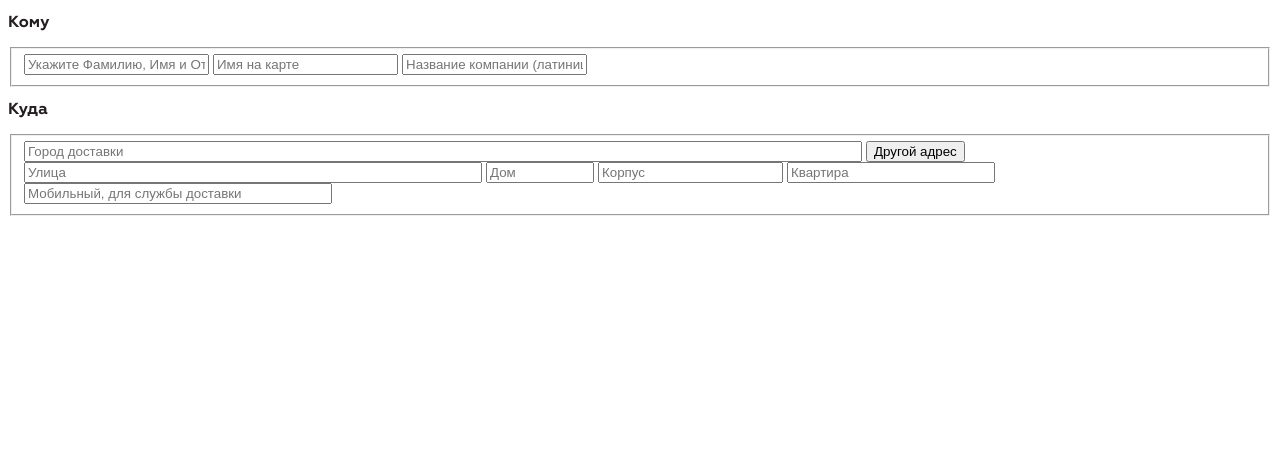
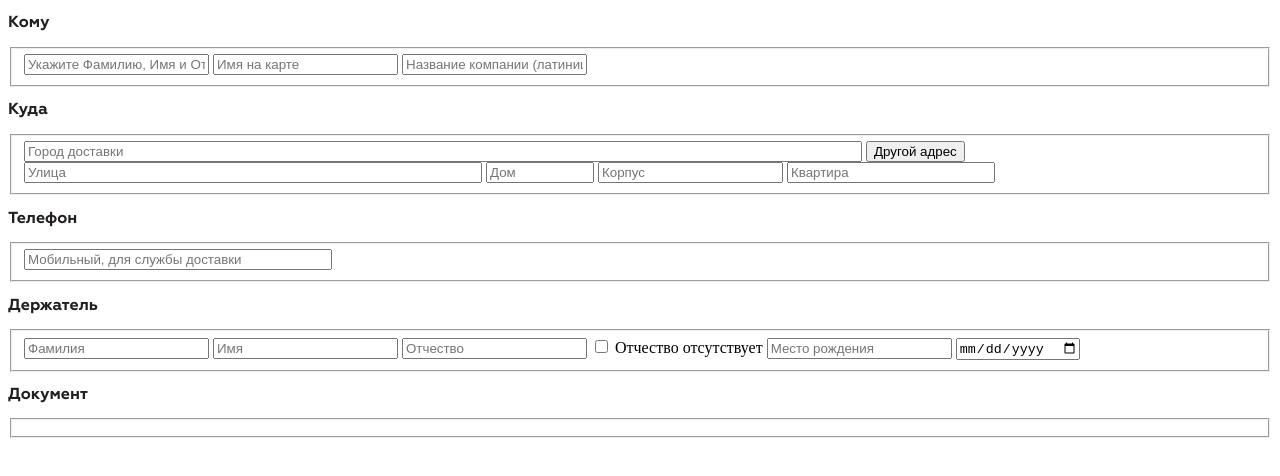
Before and after one commit to amillerr/bank-form, a plain HTML site: page index.html in a window 1280 px wide. Drawn offline with Linux system fonts and the light colour scheme.

Commit message:
Добавил еще пару блоков

```diff
--- a/index.html
+++ b/index.html
@@ -9,29 +9,60 @@
 <body>
   <div class="page">
     <section class="form">
+
       <div class="form__container">
         <h2 class="block__title">Кому</h2>
-        <fieldset class="form__input_container-one">
+        <fieldset class="form__input_container-first">
           <input class="form__item form__item_el_fio" type="text" id="fio" name="fio" placeholder="Укажите Фамилию, Имя и Отчество держателя" required>
           <input class="form__item form__item_el_card-name" type="text" id="card-name" name="card-name" placeholder="Имя на карте" required>
           <input class="form__item form__item_el_company" type="text" id="company" name="company" placeholder="Название компании (латиницей)" required>
         </fieldset>
       </div>
+
       <div class="form__container">
         <h2 class="block__title">Куда</h2>
-        <fieldset class="form__input_container-two">
+        <fieldset class="form__input_container-second">
             <input class="form__item form__item_el_town whom" type="text" id="town" name="town" placeholder="Город доставки" required>
             <input type="button" onclick="reset()" value="Другой адрес">
            <input class="form__item form__item_el_street whom" type="text" id="street" name="street" placeholder="Улица" required>
            <input class="form__item form__item_el_home-number whom" type="number" id="home-number" name="home-number" placeholder="Дом" required>
            <input class="form__item form__item_el_corpus whom" type="number" id="corpus" name="corpus" placeholder="Корпус">
            <input class="form__item form__item_el_room whom" type="number" id="room" name="room" placeholder="Квартира" required>
-           <input type="tel" class="form__item form__item_el_tel whom" id="tel" name="tel"
+        </fieldset>
+      </div>
+
+      <div class="form__container">
+        <h2 class="block__title">Телефон</h2>
+        <fieldset class="form__input_container-third">
+          <input type="tel" class="form__item form__item_el_tel whom" id="tel" name="tel"
            placeholder="Мобильный, для службы доставки" required>
+        </fieldset>
+      </div>
 
+      <div class="form__container">
+        <h2 class="block__title">Держатель</h2>
+        <fieldset class="form__input_container-fourth">
+          <input type="text" class="form__item form__item_el_surname" id="surname" name="surname"
+       placeholder="Фамилия" required>
+       <input type="text" class="form__item form__item_el_name" id="name" name="name"
+       placeholder="Имя" required>
+       <input type="text" class="form__item form__item_el_patronymic" id="patronymic" name="patronymic" placeholder="Отчество" required>
 
+         <label for="without-patronymic" class="form__label">
+           <input type="checkbox" name="extra-option" id="without-patronymic" class="form__item form__item_el_extra-options" value="without-patronymic">
+            <span class="form__pseudo-item form__pseudo-item_type_checkbox"></span>
+            <span class="form__label-text">Отчество отсутствует</span>
+              </label>
+        <input class="form__item form__item_el_born" type="text" id="born" name="born" placeholder="Место рождения" required>
+        <input class="form__item form__item_el_born-date" type="date" id="born-date" name="born-date" placeholder="Дата рождения" required>
+        </fieldset>
+      </div>
+        <h2 class="block__title">Документ</h2>
+        <fieldset class="form__input_container-fifth">
 
         </fieldset>
+      <div class="form__container">
+
       </div>
     </section>
   </div>
```
